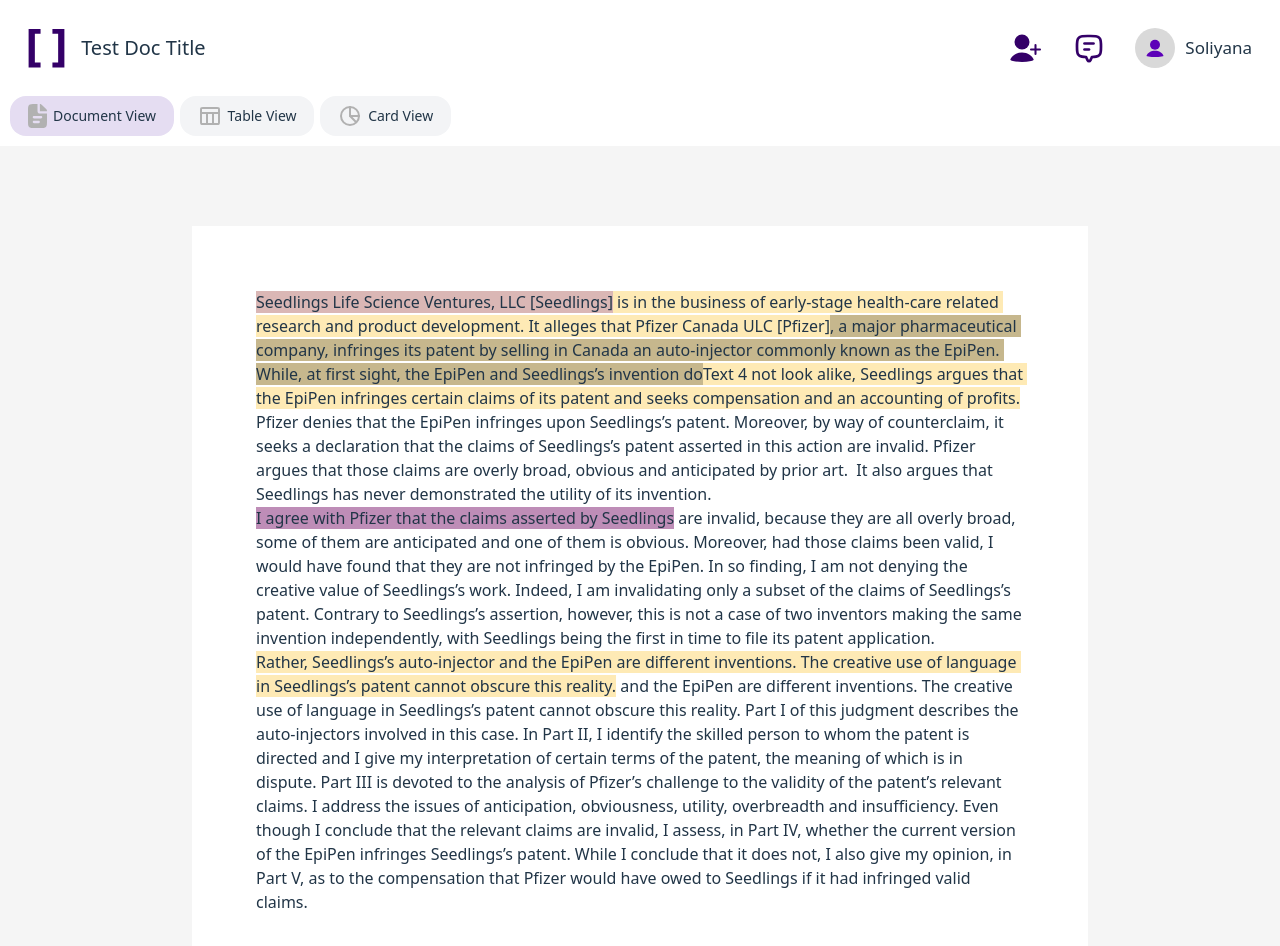
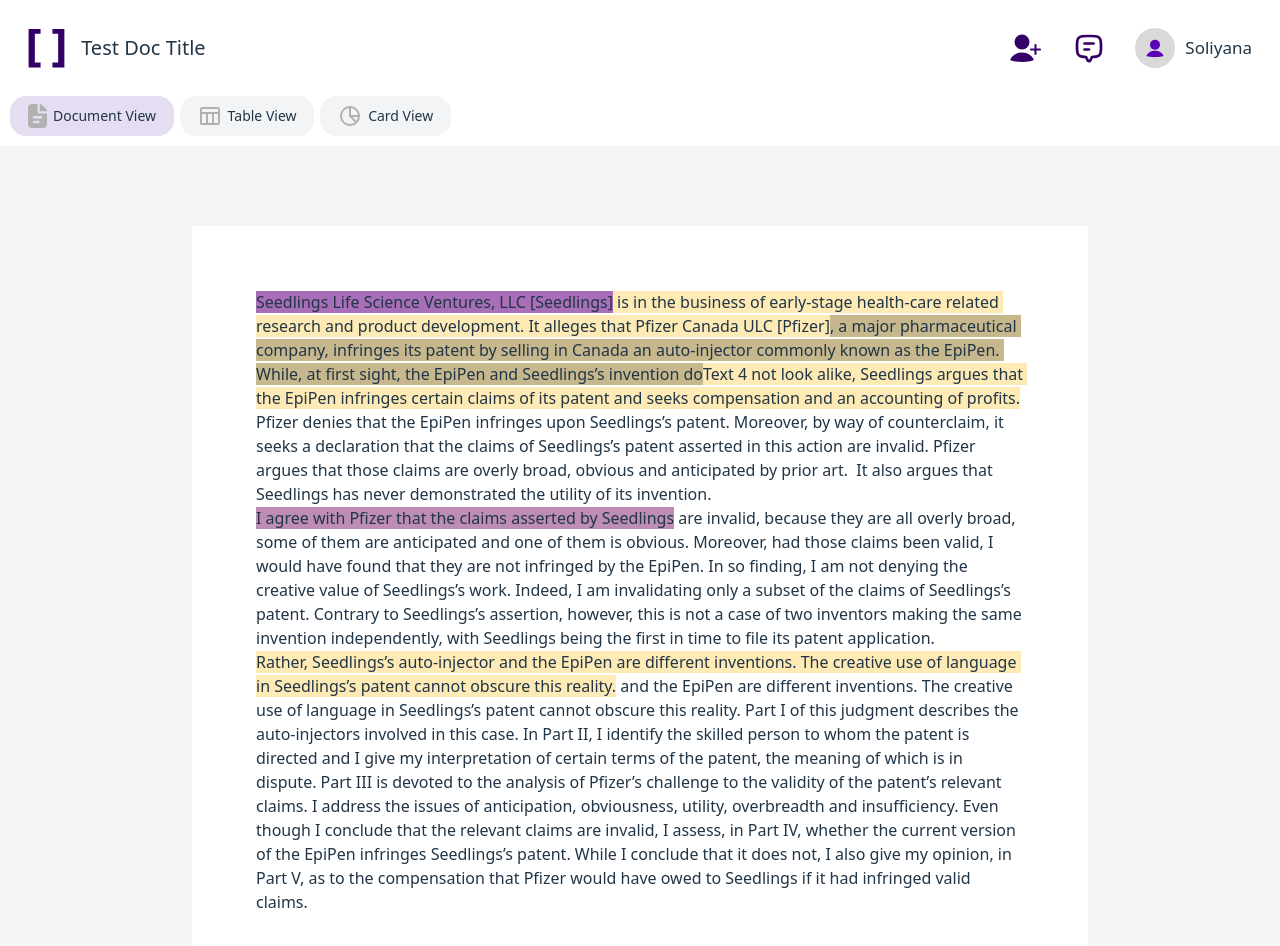
Before and after one commit to wendi-yu/newbloom, a React (Vite) app in the folder frontend/: page /document/0 in a window 1280 px wide. Shown: the top 946 px of the page. Built offline with nearby package versions, Linux system fonts and the light colour scheme.

Commit message:
add redaction popover

```diff
--- a/frontend/src/components/document/DocumentView/StyledText.jsx
+++ b/frontend/src/components/document/DocumentView/StyledText.jsx
@@ -1,9 +1,31 @@
 import { getCommentThreadsOnTextNode } from "@/util/editorCommentUtils";
 import CommentedText from "./CommentedText";
+import RedactionPopover from "../Redactions/RedactionPopover";
+import {useState, useEffect, React} from "react";
 
 export default function StyledText({ attributes, children, leaf }) {
 
-  //TO DO: trim space off of highlight
+  const [redactionStatus, setRedactionStatus] = useState('');
+
+  useEffect(() => {
+    if (leaf.suggested) {
+      setRedactionStatus('bg-curr-redaction');
+    }
+  }, [leaf.suggested]);
+
+  if (leaf.suggested) {
+    children = (
+      <RedactionPopover
+        text={<span className={redactionStatus}>{children}</span>}
+        onAccept={() => {
+          setRedactionStatus('bg-accepted-redaction');
+        }}
+        onReject={() => {
+          setRedactionStatus('bg-rejected-redaction underline');
+        }}
+      />
+    );
+  }
 
   if (leaf.current) {
     children = <span className="bg-curr-redaction">{children}</span>
--- /dev/null
+++ b/frontend/src/components/document/Redactions/RedactionPopover.jsx
@@ -0,0 +1,61 @@
+import {useState, React} from "react";
+import { Popover, ConfigProvider } from "antd";
+import CheckIcon from "@/assets/check_fill.svg";
+import CloseIcon from "@/assets/close_fill.svg";
+import CommentIcon from "@/assets/comment_fill.svg";
+
+export default function RedactionPopover({text, onAccept, onReject}) {
+
+    const [open, setOpen] = useState(false);
+
+    const hide = () => {
+        setOpen(false);
+    };
+
+    function accept() {
+        onAccept();
+        setOpen(false);
+    };
+
+    const reject = () => {
+        onReject();
+        setOpen(false);
+    }
+
+    const content = (
+        <div className="flex flex-row">
+            <img src={CheckIcon} onClick={accept} className="object-contain h-5 w-5"/>
+            <img src={CloseIcon} onClick={reject}  className="object-contain h-5 w-5"/>
+            <img src={CommentIcon} onClick={hide}  className="object-contain h-5 w-5"/>
+        </div>
+    );
+
+    const handleOpenChange = (newOpen) => {
+        setOpen(newOpen);
+    };
+
+    return (
+        <ConfigProvider
+            theme={{
+                token: {
+                    padding: 0,
+                    paddingSM: 0,
+                    boxShadowSecondary: ""
+                },
+            }}
+            >
+                <Popover
+                    content={content}
+                    trigger="click"
+                    open={open}
+                    onOpenChange={handleOpenChange}
+                    placement="topRight"
+                    arrow={false}
+                    style={{padding:0, paddingSM:0}}
+                >
+                    {text}
+                </Popover>
+            </ConfigProvider>
+    );
+
+}
```
